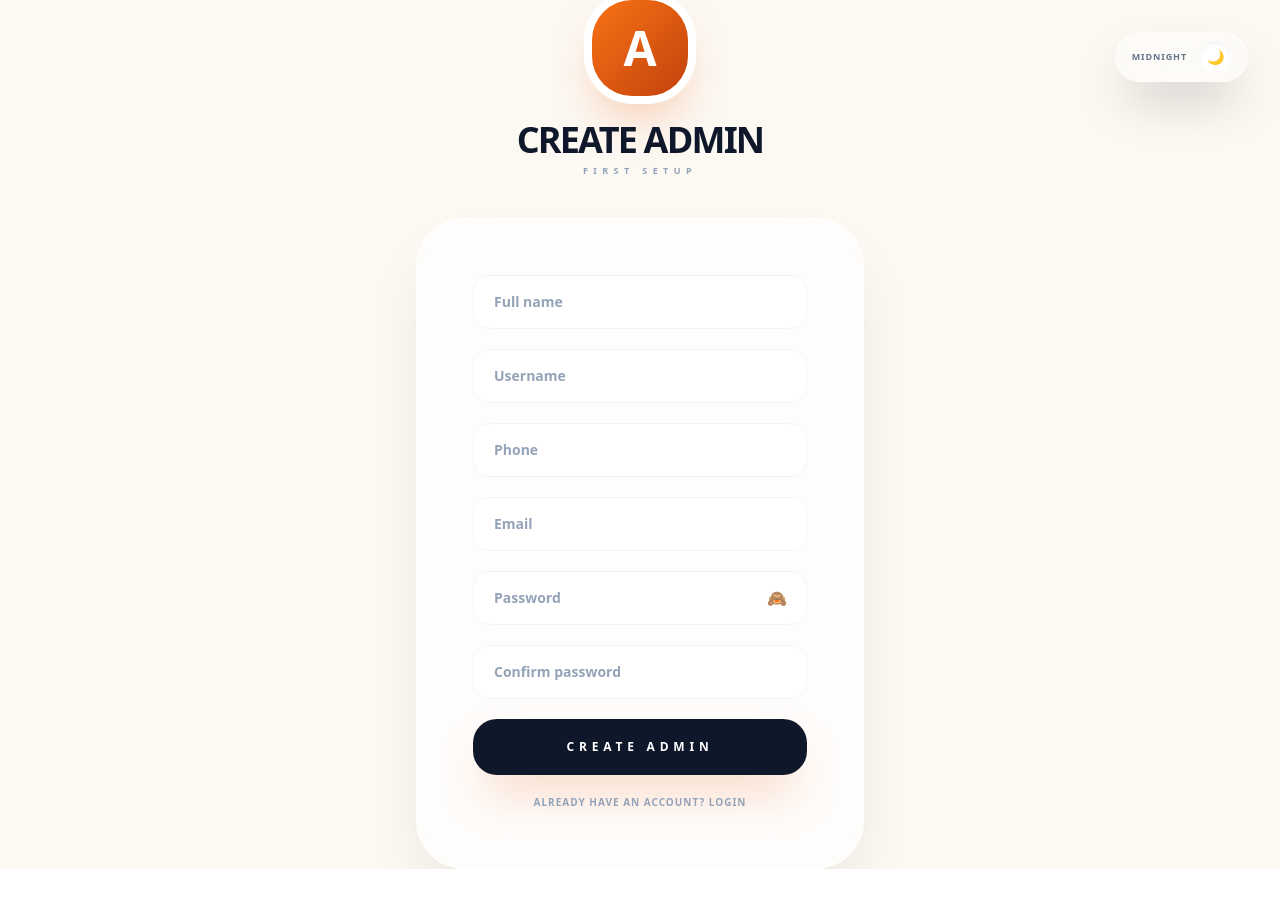
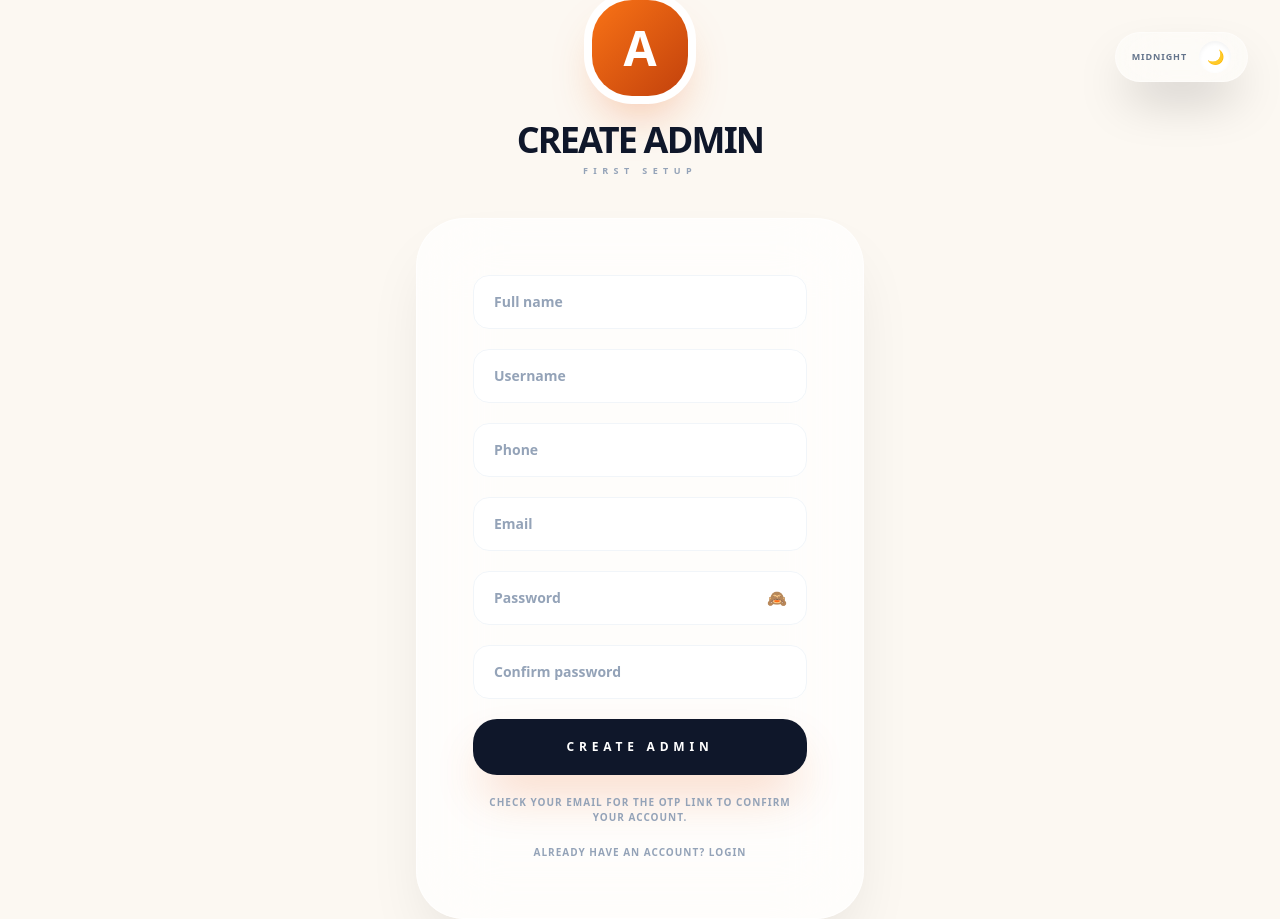
Before and after one commit to aftabjavedaj10-cpu/aftab-autos-erp-backend, a React app in the folder frontend/: page /signup in a window 1280 px wide. Before the commit the page ends 869 px from the top, so only its background shows below. Built offline with nearby package versions, Linux system fonts and the light colour scheme; the HTML template or start-up script is replaced by a standard one.

Commit message:
Add signup confirmation hint

```diff
--- a/frontend/src/pages/SignupPage.tsx
+++ b/frontend/src/pages/SignupPage.tsx
@@ -174,6 +174,10 @@ const SignupPage: React.FC<SignupPageProps> = ({
                 {isLoading ? "Creating..." : "Create Admin"}
               </button>
 
+              <p className="text-[10px] font-black uppercase tracking-widest text-slate-400 text-center">
+                Check your email for the OTP link to confirm your account.
+              </p>
+
               {errorMessage && (
                 <div className="text-xs font-bold text-red-600 dark:text-red-400">
                   {errorMessage}
```
